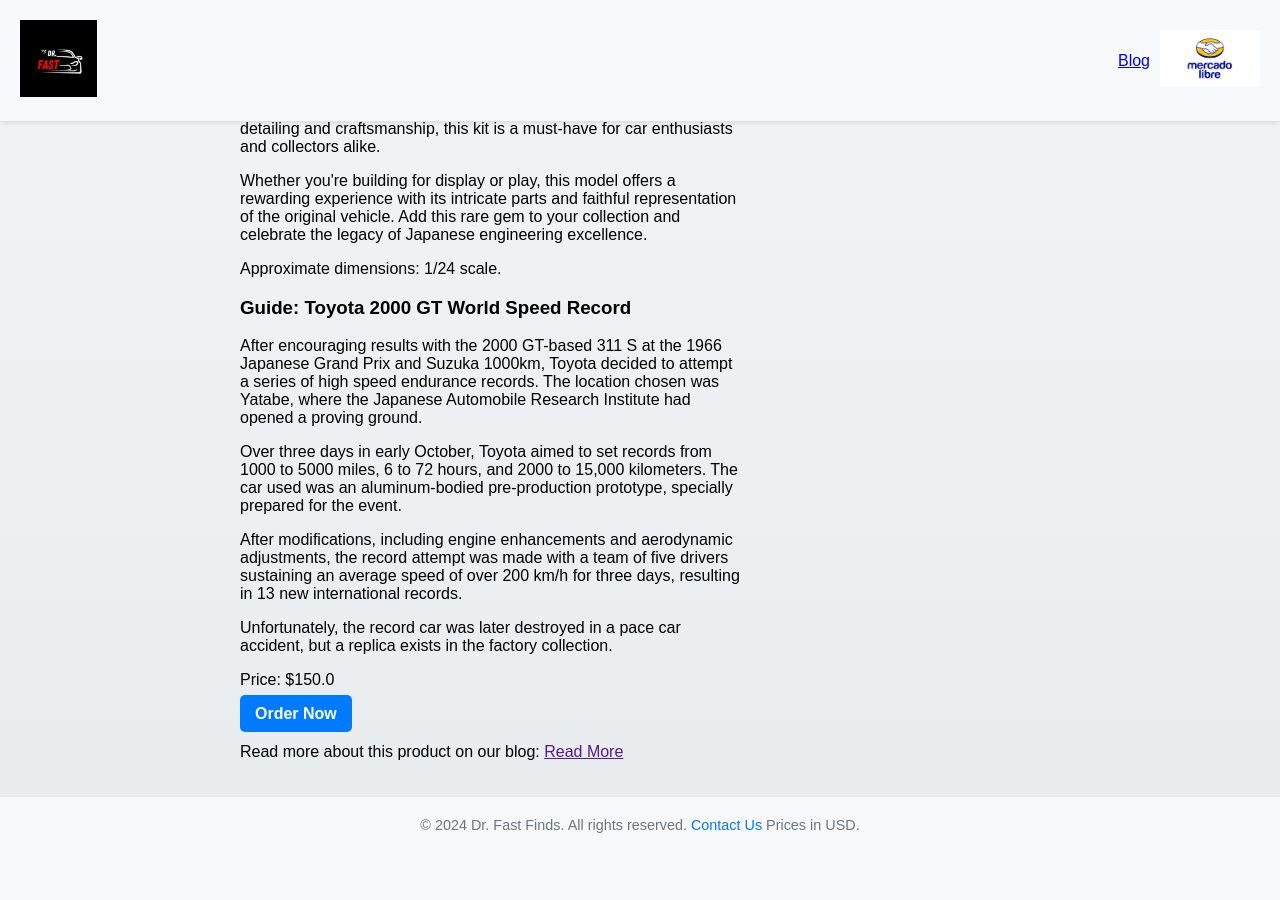
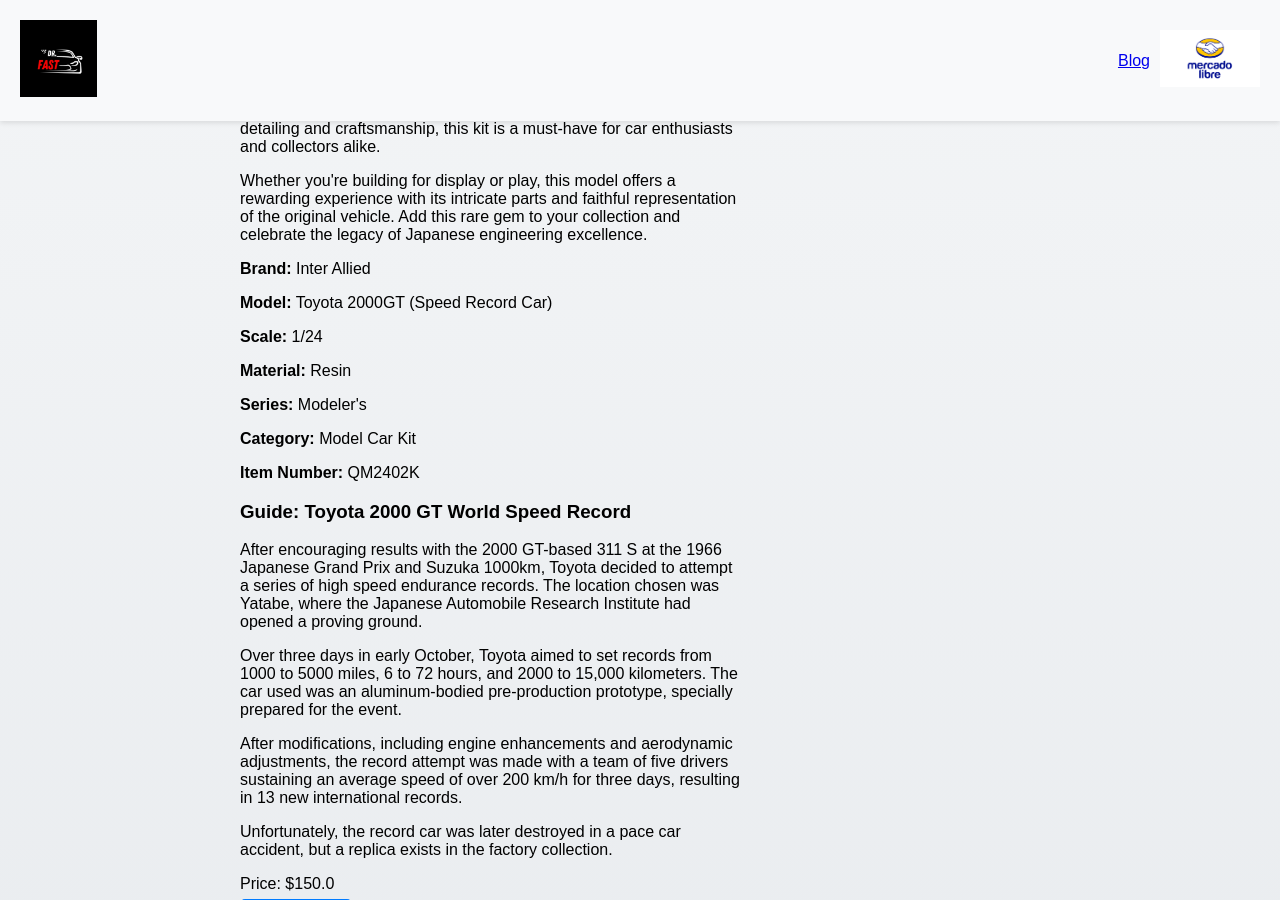
Before and after one commit to drfastfinds/drfastfinds-site, a Jekyll site: the page built from _products/toyota-2000-gt.md, in a window 1280 px wide and 900 px high, scrolled down 573 px. Built offline with Jekyll 4.4.1, drawn with Linux system fonts in a browser that asks for light colours; before the commit the page ends 1426 px from its top, so only the background shows below that.

Commit message:
Update toyota-2000-gt.md

```diff
--- a/_products/toyota-2000-gt.md
+++ b/_products/toyota-2000-gt.md
@@ -3,12 +3,20 @@
 title: "Inter Allied Toyota 2000 GT"
 price: 150.00
 youtube_link: ""
+blog_link: "https://drfastfinds.github.io/drfastfinds-site/collectibles/model%20kits/inter%20allied/toyota/2000gt/2024/09/25/inter-allied-toyota-2000-gt.html"
+
 description: |
   <p>The Inter Allied Toyota 2000 GT is a premium model kit representing one of Japan's most iconic sports cars. This beautifully crafted 1/24 scale model showcases the sleek and stylish design that made the Toyota 2000 GT a legend in the automotive world. With exceptional detailing and craftsmanship, this kit is a must-have for car enthusiasts and collectors alike.</p>
 
   <p>Whether you're building for display or play, this model offers a rewarding experience with its intricate parts and faithful representation of the original vehicle. Add this rare gem to your collection and celebrate the legacy of Japanese engineering excellence.</p>
 
-  <p>Approximate dimensions: 1/24 scale.</p>
+  <p><strong>Brand:</strong> Inter Allied</p>
+  <p><strong>Model:</strong> Toyota 2000GT (Speed Record Car)</p>
+  <p><strong>Scale:</strong> 1/24</p>
+  <p><strong>Material:</strong> Resin</p>
+  <p><strong>Series:</strong> Modeler's</p>
+  <p><strong>Category:</strong> Model Car Kit</p>
+  <p><strong>Item Number:</strong> QM2402K</p>
 
   <h3>Guide: Toyota 2000 GT World Speed Record</h3>
   <p>After encouraging results with the 2000 GT-based 311 S at the 1966 Japanese Grand Prix and Suzuka 1000km, Toyota decided to attempt a series of high speed endurance records. The location chosen was Yatabe, where the Japanese Automobile Research Institute had opened a proving ground.</p>
```
